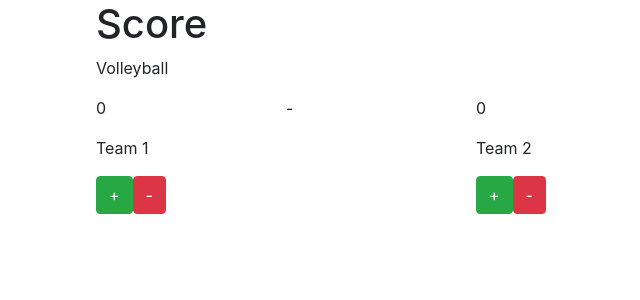
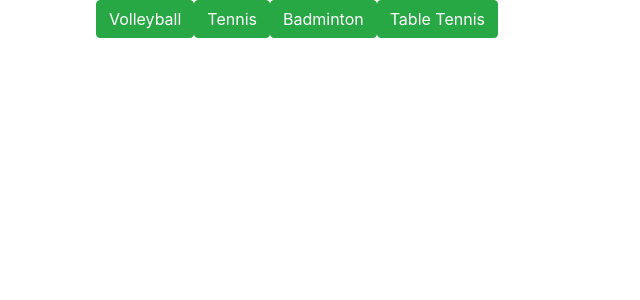
Before and after one commit to quintonqt/NetApp, a React (Create React App) app: page / in a window 1280 px wide. Shown: the top 300 px of the page, without its empty margins (559-1199 px from the left). Built offline with nearby package versions, Linux system fonts and the light colour scheme.

Commit message:
Created SportSelector that comes before the scoreboard

```diff
--- a/src/App.js
+++ b/src/App.js
@@ -3,22 +3,36 @@ import './App.css';
 import { Container, Row, Col } from 'reactstrap';
 import { createStore } from 'redux';
 
+const sports = [
+	{
+		sport: 'Volleyball',
+		key: 0,
+	},
+	{
+		sport: 'Tennis',
+		key: 1,
+	},
+	{
+		sport: 'Badminton',
+		key: 2,
+	},
+	{
+		sport: 'Table Tennis',
+		key: 3,
+	},
+];
+
 class App extends React.Component {
-	constructor(props) {
-		super(props);
-	}
-
 	render() {
 		return (
 			<Container>
 				<MatchFinder />
-
 				<Row>
 					<Col md="6">
 						<Ranker />
 					</Col>
 					<Col md="6">
-						<Scoreboard />
+						<SportSelector />
 					</Col>
 				</Row>
 			</Container>
@@ -27,22 +41,54 @@ class App extends React.Component {
 }
 
 class MatchFinder extends React.Component {
-	constructor(props) {
-		super(props);
-	}
-
 	render() {
 		return <div></div>;
 	}
 }
 
 class Ranker extends React.Component {
+	render() {
+		return <div></div>;
+	}
+}
+
+class SportSelector extends React.Component {
 	constructor(props) {
 		super(props);
+		this.state = {
+			options: sports,
+			activated: false,
+			selected: null,
+		};
+		this.activate = this.activate.bind(this);
+	}
+
+	activate(e) {
+		this.setState({
+			activated: true,
+			selected: e,
+		});
+		console.log(this.state.selected);
 	}
 
 	render() {
-		return <div></div>;
+		return this.state.activated ? (
+			<Scoreboard sportName={this.state.selected} />
+		) : (
+			<div>
+				{this.state.options.map((item) => (
+					<button
+						type="button"
+						className="btn btn-success"
+						key={item.key}
+						onClick={(e) => this.activate(e.target.value)}
+						value={item.sport}
+					>
+						{item.sport}
+					</button>
+				))}
+			</div>
+		);
 	}
 }
 
@@ -58,13 +104,13 @@ class Scoreboard extends React.Component {
 	}
 	increment(team) {
 		this.setState((state) => {
-			return team == 1 ? { score1: state.score1++ } : { score2: state.score2++ };
+			return team === 1 ? { score1: state.score1++ } : { score2: state.score2++ };
 		});
 	}
 
 	decrement(team) {
 		this.setState((state) => {
-			return team == 1 ? { score1: state.score1-- } : { score2: state.score2-- };
+			return team === 1 ? { score1: state.score1-- } : { score2: state.score2-- };
 		});
 	}
 
@@ -72,7 +118,7 @@ class Scoreboard extends React.Component {
 		return (
 			<div id="scorecard">
 				<h1>Score</h1>
-				<p id="sport-name">Volleyball</p>
+				<p id="sport-name">{this.props.sportName}</p>
 				<Row>
 					<Col md="4">
 						<p id="team1-score" className="score">
```
